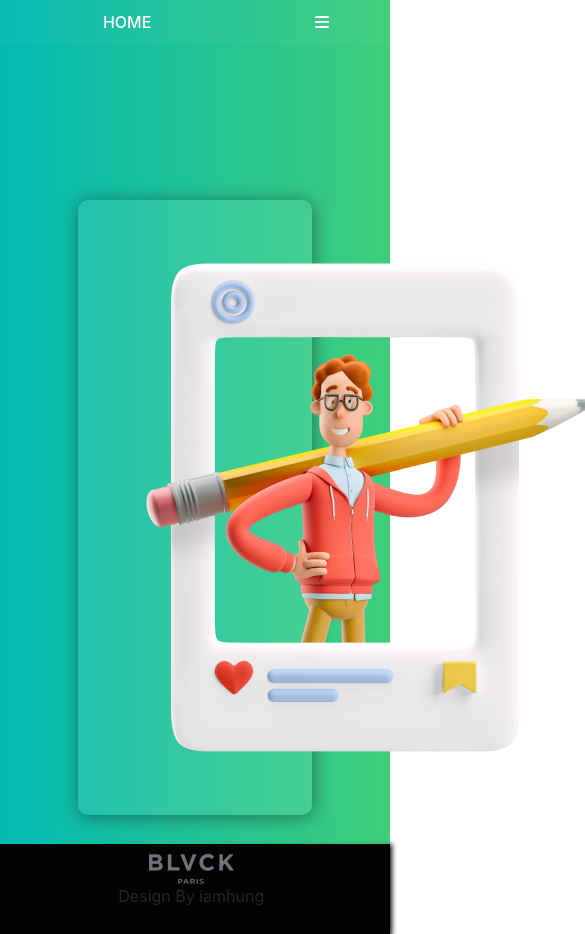
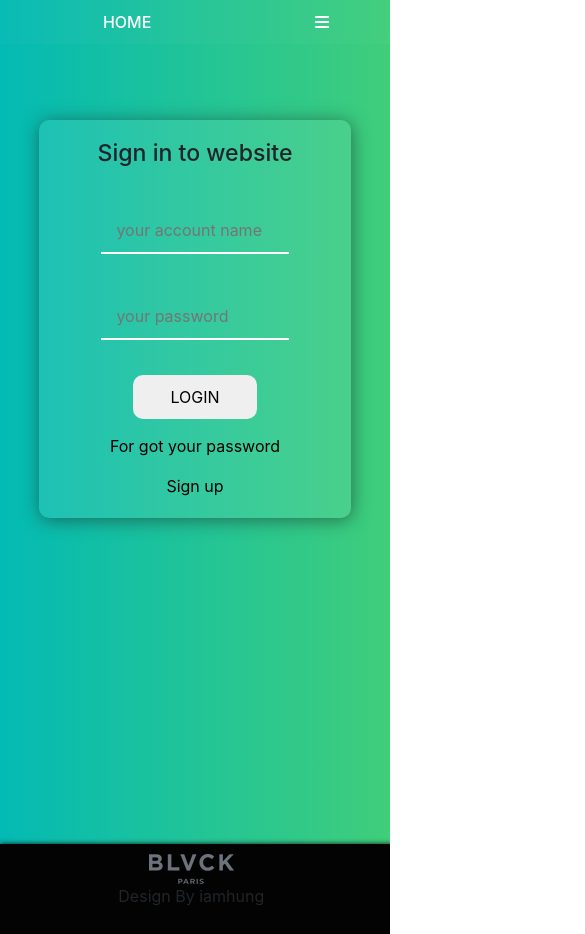
Before and after one commit to iamhung2307/iamhung6789React.github.io, a React (Create React App) app: page /login in a window 390 px wide. Shown: the top 934 px of the page, 585 px wide, since content can reach past the window. Built offline with nearby package versions, Linux system fonts and the light colour scheme.

Commit message:
repon login res pd

```diff
--- a/src/components/products/Product.js
+++ b/src/components/products/Product.js
@@ -35,7 +35,7 @@ export function Product({ product }) {
       <div className={['product', product.sex, product.type].join(' ')}>
         <div className="img">
           {product.images.map((image) => {
-            return <img alt="react" src={image} style={{ width: '380px' }}></img>;
+            return <img alt="react" src={image}></img>;
           })}
         </div>
 
--- a/src/components/products/products.scss
+++ b/src/components/products/products.scss
@@ -18,8 +18,7 @@
 .allProducts {
   display: grid;
   grid-template-columns: 1fr 1fr 1fr 1fr;
-
-  width: 80%;
+  width:80%;
   margin: 0 auto;
   a {
     text-decoration: none;
@@ -32,6 +31,9 @@
     padding: 1px;
     position: relative;
     .img {
+      img{
+        width:100%;
+      }
       img:nth-child(2) {
         display: none;
       }
@@ -51,7 +53,7 @@
         font-weight: 500;
         position: absolute;
         margin-left: 20px;
-        top: 260px;
+        top: 245px;
         color: rgb(255, 255, 255);
         font-size: 20px;
         font-weight: 700;
@@ -69,6 +71,7 @@
       }
       button {
         display: block;
+        z-index: 10;
       }
     }
   }
--- a/src/styles/contact.scss
+++ b/src/styles/contact.scss
@@ -6,7 +6,7 @@
         width:70%;
         min-height: 500px;
         margin:auto;
-        padding-top: 12%;
+        padding-top: 8%;
         position:relative;
         .leftContent{
             background-color: rgb(0, 194, 243);
@@ -15,6 +15,7 @@
             margin: 1.7% 3%;
             position: absolute;
             padding: 15px;
+            z-index: 10;
             box-shadow: 0 15px 50px 5px rgba(122, 117, 117, 0.75);
             .leftContentTop{
                 margin: 10px 20px;
@@ -29,15 +30,14 @@
             }
             .leftContentBot{
                 display: flex;
-                width:100%;
-                margin-left: 20%;
+                width:67%;
+                margin:0 auto;
                 img{
                     width:35px;
                     border-radius: 10px;
                     margin: auto;
                     margin-left: 20px;
                     margin-top: 230px;
-
                     box-shadow: 1px 1px 5px 1px rgba(122, 117, 117, 0.75);
                 }
             }
@@ -46,6 +46,7 @@
             // h3{
             //     color:rgb(226, 233, 18);
             // }
+            position: relative;
             width:70%;
             background-color: rgb(255, 248, 248);
             height: 550px;
@@ -98,13 +99,15 @@
                 box-shadow: 1px 5px 75px 5px rgba(122, 117, 117, 0.75);
                 background-image: linear-gradient(to right,rgb(35, 187, 211), rgb(228, 228, 12));
             }
+            .imgBot{
+                // width: 20%;
+                position: absolute;
+                top:30%;
+                left:50%;
+                // display: none;
+            }
         }
-        .imgBot{
-            width: 200px;
-            position: absolute;
-            top:400px;
-            right:450px;
-        }
+
 
     }
 }
--- a/src/styles/index.scss
+++ b/src/styles/index.scss
@@ -318,9 +318,9 @@ code {
   }
 }
 
-//
+// login Page
 .bgLogin {
-  position: relative;
+
   width:100%;
   height: 100vh;
   background-image: linear-gradient(
@@ -328,14 +328,17 @@ code {
     rgb(3, 186, 180),
     rgba(38, 199, 105, 0.881)
   );
+  .margin{
+    position: absolute;
+    top: 120px;
+    left:0;
+    right:0;
   }
   .login {
-  position: absolute;
-  top: 200px;
-  left: 20%;
+    display: flex;
     border-radius: 10px;
-  width: 60%;
-  display: flex;
+    width: 70%;
+    margin:0 auto;
     background-color: rgba(246, 246, 246, 0.084);
     box-shadow: 1px 2px 18px rgba(28, 28, 28, 0.512);
     a {
@@ -345,11 +348,16 @@ code {
         color: white;
       }
     }
+    img{
+      width:110%;
+      margin: 20% auto;
+    }
     .detailLogin,
     .detailSignUp {
       margin-top: 100px;
       text-align: center;
       width: 100%;
+
       h3 {
         text-align: center;
         height: 40px;
@@ -367,13 +375,15 @@ code {
       button {
         border: 0;
         outline: none;
-      width: 50%;
-      margin: 20px 25%;
+        width: 40%;
+        margin: 15px 30%;
         padding: 10px;
         border-radius: 10px;
       }
     }
   }
+}
+
 
 //scroll
 /* width */
--- a/src/styles/responsive.scss
+++ b/src/styles/responsive.scss
@@ -79,10 +79,10 @@
         .homeProducts-Accessories{
             .left{
                 width:30px;
-                margin-left: 20px;
+                // margin-left: 20px;
             }
             .right{
-                margin-left: 30px;
+                // margin-left: 30px;
                 width:95%;
             }
         }
@@ -111,7 +111,6 @@
     }
     .allProducts{
         display: grid;
-
         grid-template-columns: 1fr 1fr 1fr;
         margin:3px auto;
         .product{
@@ -151,7 +150,20 @@
             margin-top: 30px;
         }
     }
-
+    // login Page
+    .margin{
+        .login{
+            display: flex;
+            width: 90%;
+            .detailLogin,
+            .detailSignUp {
+                margin-top: 70px;
+            }
+        }
+        img{
+            width:90%;
+        }
+    }
 }
 @media (max-width:740px){
 
@@ -202,6 +214,22 @@
             }
         }
     }
+    // login Page
+    .margin{
+        .login{
+            width: 80%;
+            .detailLogin,
+            .detailSignUp {
+                margin-top: 20px;
+                margin-bottom: 20px;
+            }
+            // min-height: 70%;
+        }
+
+        img{
+            display: none;
+        }
+    }
     .footer{
         width:100%;
         justify-content:center;
--- a/src/views/Contact.js
+++ b/src/views/Contact.js
@@ -57,10 +57,11 @@ function Contact() {
             <input type="text" placeholder="Write your message here"></input>
           </div>
           <button>SEND</button>
+          <div className="imgBot">
+            <img alt="" src={imgContact}></img>
+          </div>
         </div>
-        <div className="imgBot">
-          <img alt="" src={imgContact}></img>
-        </div>
+
       </div>
     </div>
   );
--- a/src/views/Login.js
+++ b/src/views/Login.js
@@ -27,6 +27,7 @@ export default function Login() {
   }
   return (
     <div className="bgLogin">
+      <div className='margin'>
       <div className="login">
         <div>
 
@@ -53,6 +54,7 @@ export default function Login() {
           <Link to="/register">Sign up</Link>
         </div>
       </div>
+      </div>
     </div>
   );
 }
--- a/src/views/Register.js
+++ b/src/views/Register.js
@@ -29,6 +29,7 @@ export default function Register() {
 
   return (
     <div className="bgLogin">
+      <div className='margin'>
       <div className="login">
         <div>
           <img alt="" src={imgLogin}></img>
@@ -58,6 +59,7 @@ export default function Register() {
           <Link to="/login">Sign in</Link>
         </div>
       </div>
+      </div>
     </div>
   );
 }
```
Lines whose indentation alone changed are shown as unchanged.
